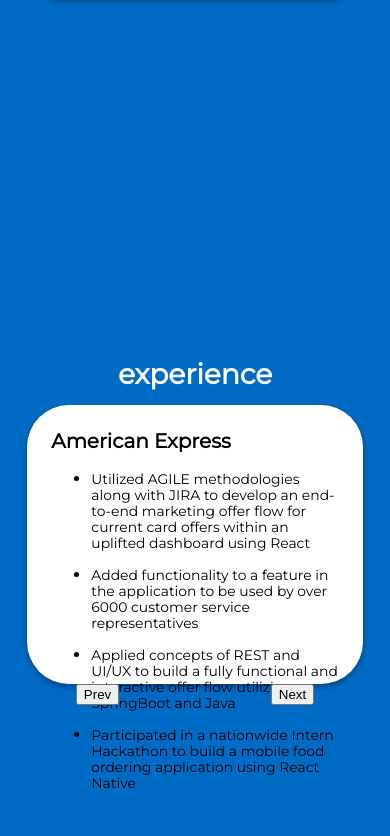
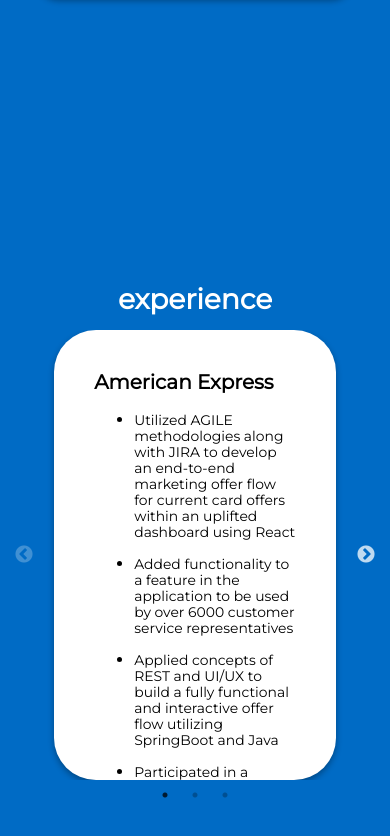
Before and after one commit to cgnicolas/Mobile-First-Personal-Website, a React (Create React App) app: page / in a window 390 px wide. Shown: the part 1586-2422 px from the top of the page. Built offline with nearby package versions, Linux system fonts and the light colour scheme.

Commit message:
Responsive carousel kind of working

```diff
--- a/package.json
+++ b/package.json
@@ -3,9 +3,12 @@
   "version": "0.1.0",
   "private": true,
   "dependencies": {
+    "pure-react-carousel": "^1.23.0",
     "react": "^16.10.2",
     "react-dom": "^16.10.2",
-    "react-scripts": "3.2.0"
+    "react-scripts": "3.2.0",
+    "react-slick": "^0.25.2",
+    "slick-carousel": "^1.8.1"
   },
   "scripts": {
     "start": "react-scripts start",
--- a/src/Assets/Styles/App/App.css
+++ b/src/Assets/Styles/App/App.css
@@ -153,39 +153,38 @@ section {
           box-shadow: 0px 3px 6px rgba(0, 0, 0, 0.33);
 }
 
-.experience-section .experience-card-wrap {
-  display: -ms-grid;
-  display: grid;
-  -ms-grid-columns: 7% auto 7%;
-      grid-template-columns: 7% auto 7%;
+.experience-section .slider-wrap {
+  width: 80%;
+}
+
+.experience-section .experience-card-wrapper {
+  height: 100%;
+  width: 100%;
+  display: -webkit-box;
+  display: -ms-flexbox;
+  display: flex;
+  -webkit-box-pack: center;
+      -ms-flex-pack: center;
+          justify-content: center;
+  -webkit-box-align: center;
+      -ms-flex-align: center;
+          align-items: center;
 }
 
 .experience-section .experience-card {
   color: black;
   background-color: white;
   border-radius: 42px;
-  height: 17.4em;
+  height: 26.1em;
+  width: 80%;
   text-align: left;
-  display: none;
   -webkit-box-shadow: 0px 3px 6px rgba(0, 0, 0, 0.33);
           box-shadow: 0px 3px 6px rgba(0, 0, 0, 0.33);
+  padding: 1em;
 }
 
 .experience-section .experience-card .experience-card-content-wrap {
   margin: 1.5em;
-}
-
-.experience-section .active-card {
-  display: block;
-}
-
-.experience-section .experience-slider {
-  display: -webkit-box;
-  display: -ms-flexbox;
-  display: flex;
-  -ms-flex-pack: distribute;
-      justify-content: space-around;
-  width: 100%;
 }
 
 @media screen and (max-width: 20em) {
--- a/src/Assets/Styles/App/App.scss
+++ b/src/Assets/Styles/App/App.scss
@@ -117,36 +117,30 @@ section {
 
 .experience-section {
 
-    .experience-card-wrap {
-        display: grid;
-        grid-template-columns: 7% auto 7%;
-        // justify-content: center;
-        // background-color: black;
-        // align-items: center;
+    .slider-wrap {
+        width: 80%;
+    }
+    .experience-card-wrapper {
+        height: 100%;
+        width: 100%;
+        // background-color: red;
+        display: flex;
+        justify-content: center;
+        align-items: center;
     }
     .experience-card {
         color: black;
         background-color: white;
         border-radius: 42px;
-        height: 20 * $pSize;
-        // width: 347px;
+        height: 30 * $pSize;
+        width: 80%;
         text-align: left;
-        display: none;
+        // display: none;
         box-shadow: 0px 3px 6px rgba(0,0,0,.33);
-
+        padding: 1em;
         .experience-card-content-wrap {
             margin: 1.5em;
         }
-
-    }
-    .active-card {
-        display: block;
-    }
-    .experience-slider {
-        display: flex;
-        justify-content: space-around;
-        width: 100%;
-        // background-color: red;
     }
 }
 
--- a/src/Components/Experience/ExperienceCard.jsx
+++ b/src/Components/Experience/ExperienceCard.jsx
@@ -5,6 +5,7 @@ class ExperienceCard extends Component {
     render() {
         let {content, active} = this.props;
         return (
+            <div className="experience-card-wrapper">
                 <div className={"experience-card " + ((active) ? ("active-card") : (""))}>
                     <div className="experience-card-content-wrap">
                         <h2>{content.title}</h2>
@@ -17,6 +18,7 @@ class ExperienceCard extends Component {
                         </ul>
                     </div>
                 </div>
+            </div>
          );
     }
 }
--- a/src/Containers/Experience.jsx
+++ b/src/Containers/Experience.jsx
@@ -1,7 +1,14 @@
 import React, { Component } from 'react';
 import ExperienceCard from '../Components/Experience/ExperienceCard';
-import ExperienceSwitcher from '../Components/Experience/ExperienceSwitcher';
-import Slider from '../Components/Experience/Slider';
+// import ExperienceSwitcher from '../Components/Experience/ExperienceSwitcher';
+// import Slider from '../Components/Experience/Slider';
+// import { CarouselProvider, Slider, Slide, ButtonBack, ButtonNext } from 'pure-react-carousel';
+// import 'pure-react-carousel/dist/react-carousel.es.css';
+//React-Slick uses slick-carousel as well
+import "slick-carousel/slick/slick.css";
+import "slick-carousel/slick/slick-theme.css";
+import Slider from "react-slick";
+
 class Experience extends Component {
     state = {
         formal: true,
@@ -38,22 +45,44 @@ class Experience extends Component {
     render() {
         let {data} = this.props.content;
         let {activeCard} = this.state;
+        const settings = {
+            dots: true,
+            infinite: false,
+            speed: 500,
+            slidesToShow: 1,
+            slidesToScroll: 1,
+          };
         return (
             <section className="experience-section grid">
                 <div className="content-wrap">
                     <h1 className="section-title">experience</h1>
-                    {/* <ExperienceSwitcher formal={this.state.formal} changeExperience={() => {this.changeExperience()}}/> */}
-                    <div className="experience-card-wrap">
-                        <div></div>
-                        {data.map((element, index) => {
-                            return (
-                                <ExperienceCard key={index} content={element} active={(index === activeCard)}/>
-                            );
-                        })}
-                        <div></div>
+                        {/* <CarouselProvider
+                        naturalSlideWidth={347}
+                        naturalSlideHeight={400}
+                        totalSlides={data.length}
+                        >
+                            <Slider>
+                                {data.map((element, index) => {
+                                    return (
+                                        <Slide index={index}><ExperienceCard content={element}/></Slide>
+                                    )
+                                })}
+                            </Slider>
+                            <ButtonBack>Back</ButtonBack>
+                            <ButtonNext>Next</ButtonNext>
+                        </CarouselProvider> */}
+                        <div className="slider-wrap">
+                            <Slider {...settings}>
+                                {data.map((element, index) => {
+                                    return (
+                                        <div key={index} className="slide-wrap">
+                                            <ExperienceCard content={element}/>
+                                        </div>
+                                    )
+                                })}
+                            </Slider>
+                        </div>
                     </div>
-                    <Slider handleClick={this.changeActiveCard}/>
-                </div>
             </section>
          );
     }
```
Also changed, not shown: 2 other files (tests, documents, lock files or other folders). Lines whose indentation alone changed are shown as unchanged.
